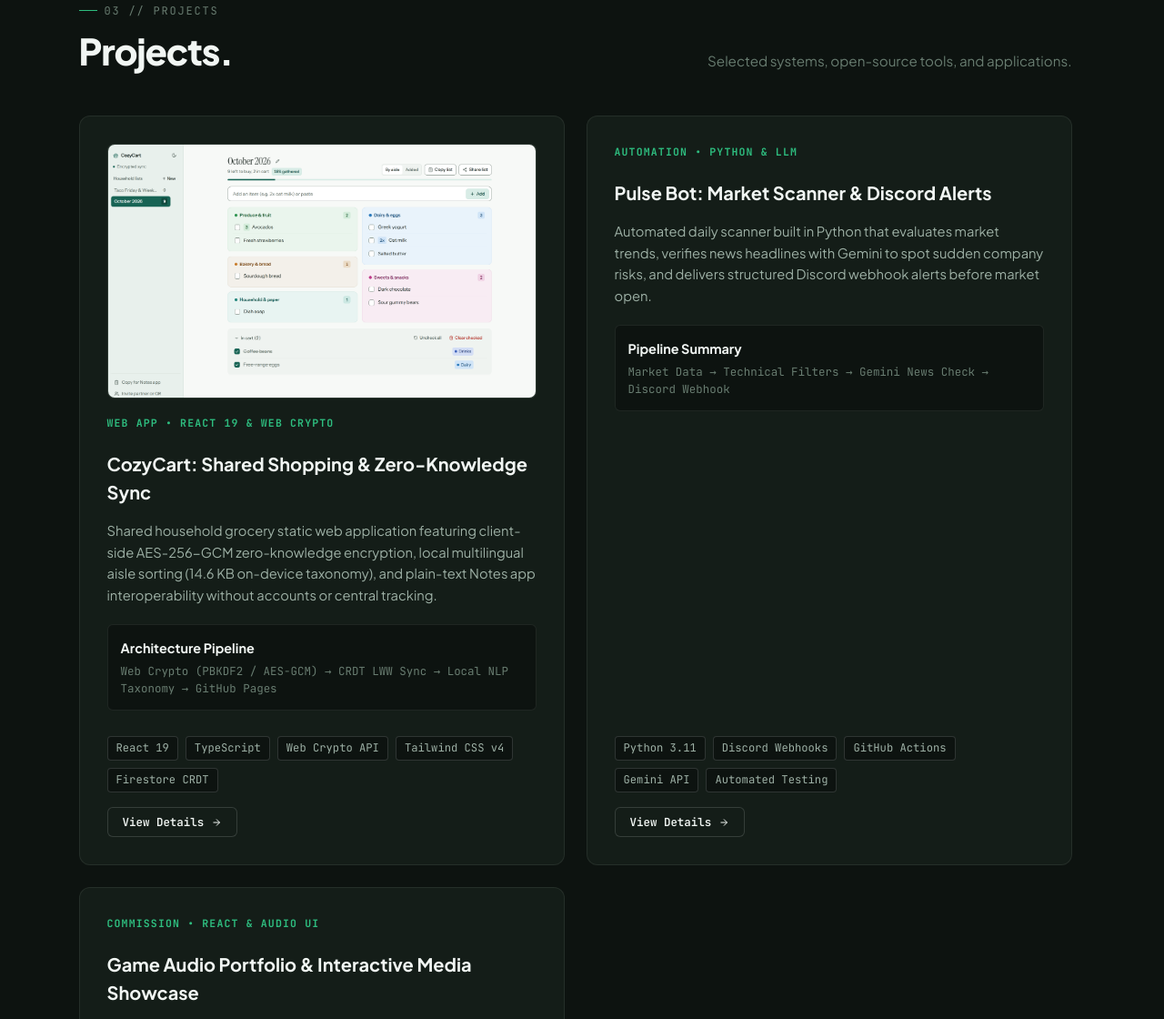
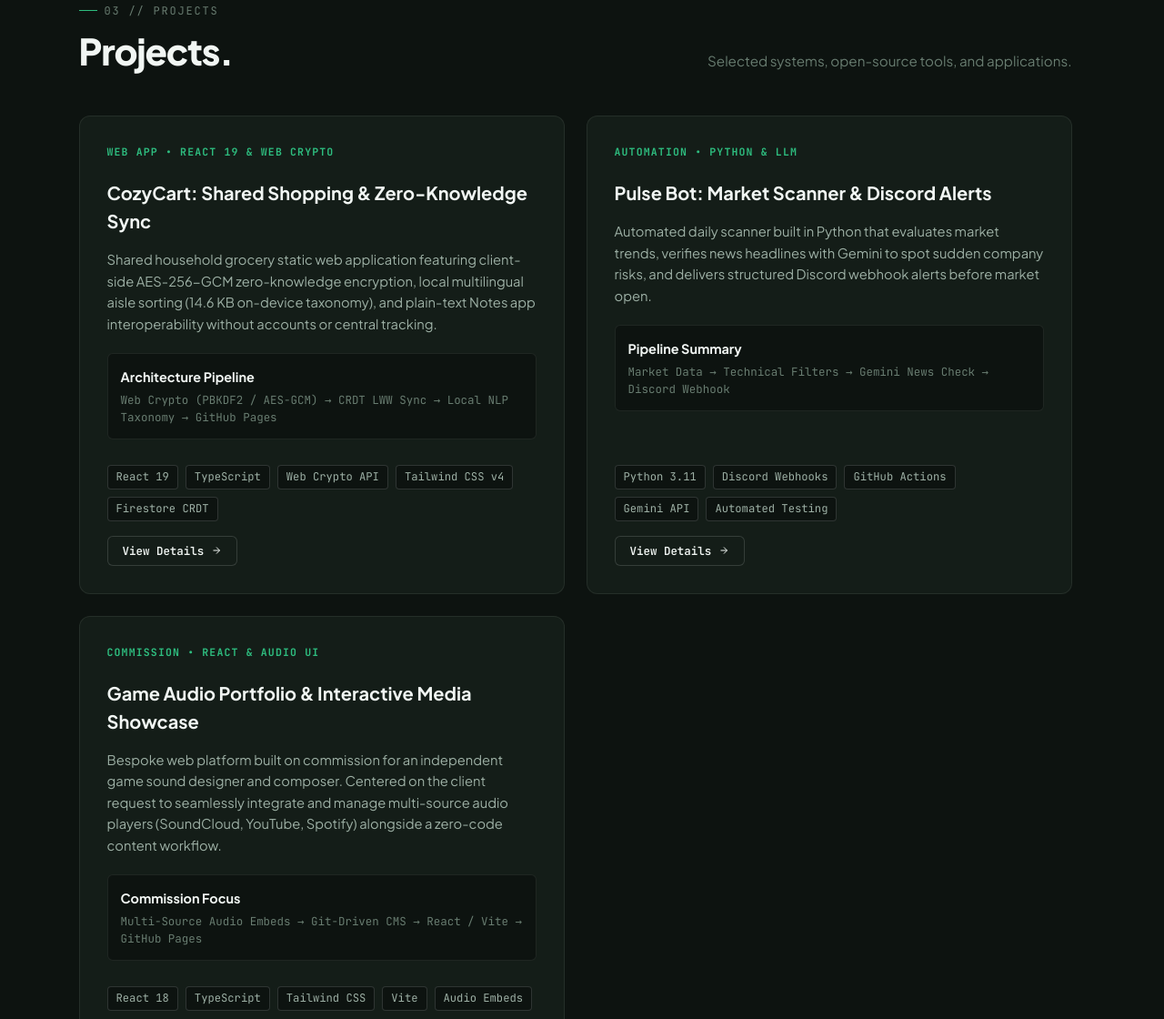
Before and after one commit to Dorrachai/dorrachai.github.io, a plain HTML site: page index.html in a window 1280 px wide. Shown: the part 2425-3545 px from the top of the page at 91% size. Drawn offline with Linux system fonts and the light colour scheme.

Commit message:
Make CozyCart card compact to match grid rhythm and reveal screenshots in details modal

```diff
--- a/index.html
+++ b/index.html
@@ -300,9 +300,6 @@
         <div class="projects-grid">
           <!-- Clickable Project Card: CozyCart -->
           <article class="project-card" id="card-cozy-cart" tabindex="0" role="button" aria-haspopup="dialog" aria-label="Open details for CozyCart: Zero-Knowledge Shared Shopping &amp; Local Aisle Sorting">
-            <div class="project-card-thumb">
-              <img src="assets/images/cozy-cart/cozy-cart-desktop.png" alt="CozyCart Botanical Workspace" loading="lazy">
-            </div>
 
             <div class="project-card-header">
               <span class="card-label">Web App &bull; React 19 &amp; Web Crypto</span>
```
